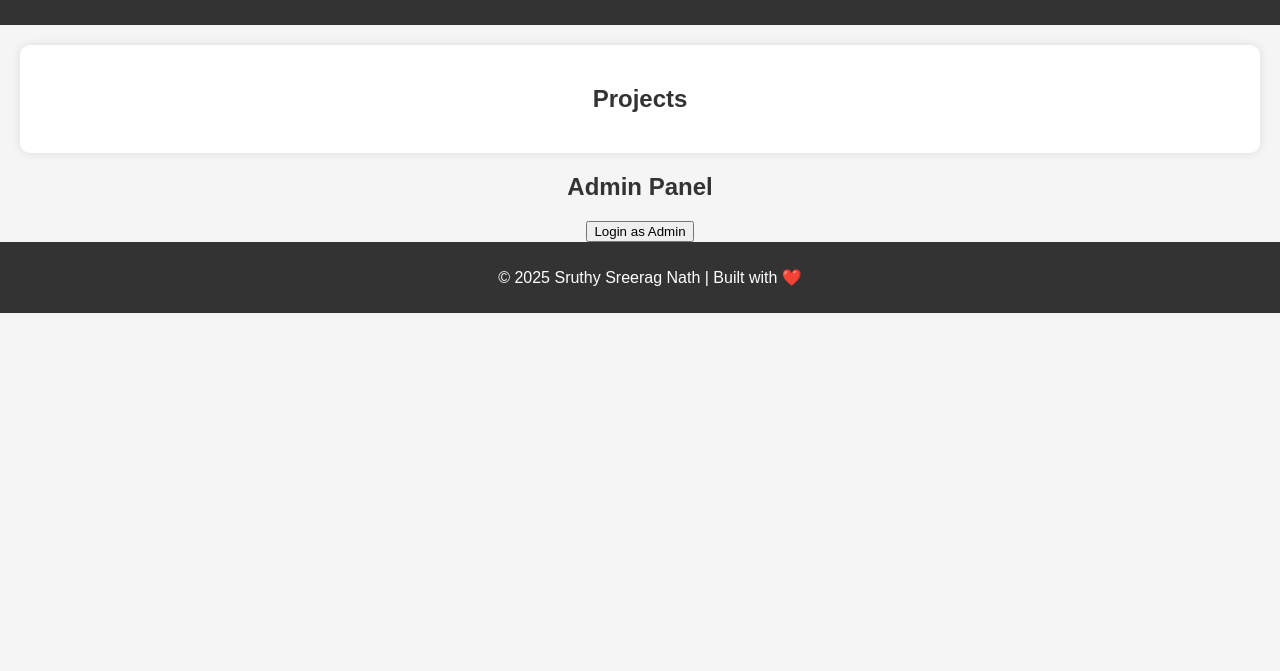
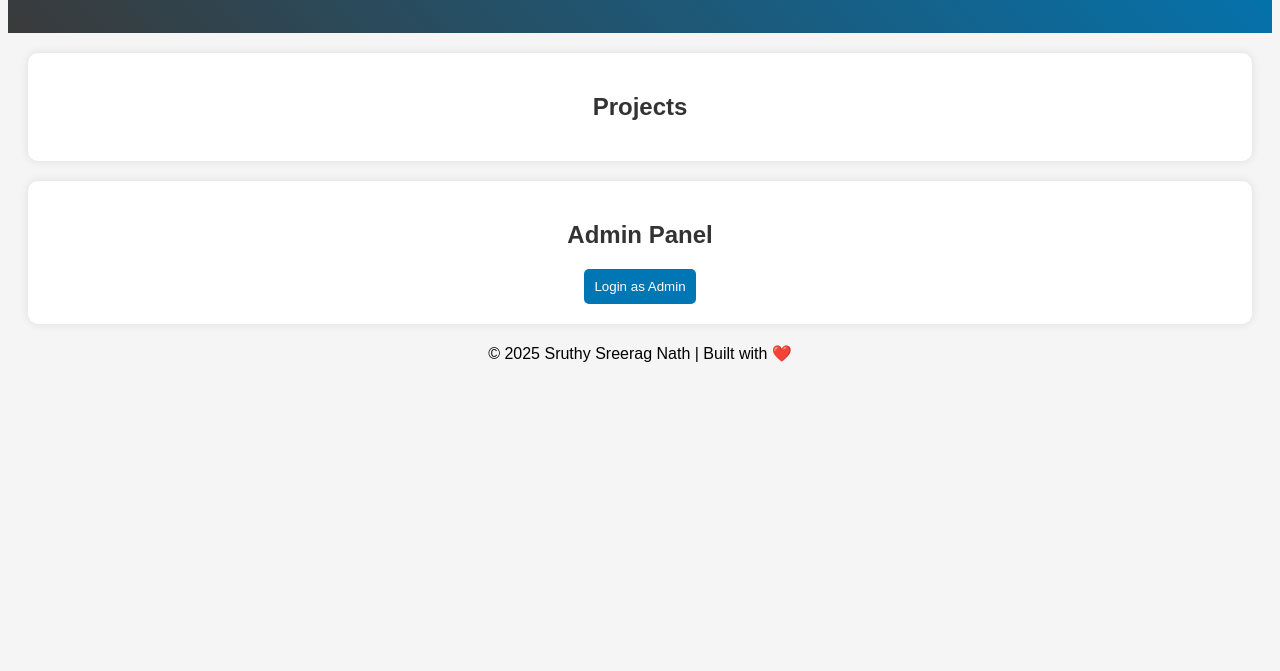
Before and after one commit to sruthy-sn91/portfolio-website, a plain HTML site: page index.html in a window 1280 px wide. Shown: the part 129-800 px from the top of the page. Drawn offline with Linux system fonts and the light colour scheme.

Commit message:
Update styles.css

```diff
--- a/styles.css
+++ b/styles.css
@@ -1,13 +1,11 @@
 body {
     font-family: Arial, sans-serif;
-    margin: 0;
-    padding: 0;
     background-color: #f5f5f5;
     text-align: center;
 }
 
 header {
-    background: #333;
+    background: linear-gradient(45deg, #3a3a3a, #0077B5);
     color: white;
     padding: 20px;
 }
@@ -16,7 +14,7 @@ h1, h2 {
     color: #333;
 }
 
-#about, #skills, #projects, #contact {
+#projects, #admin-panel {
     background: white;
     margin: 20px;
     padding: 20px;
@@ -24,9 +22,13 @@ h1, h2 {
     box-shadow: 0px 0px 10px rgba(0, 0, 0, 0.1);
 }
 
-ul {
-    list-style: none;
-    padding: 0;
+button {
+    background-color: #0077B5;
+    color: white;
+    padding: 10px;
+    border: none;
+    cursor: pointer;
+    border-radius: 5px;
 }
 
 .project {
@@ -35,18 +37,3 @@ ul {
     margin: 10px;
     border-radius: 5px;
 }
-
-a {
-    color: #0077B5;
-    text-decoration: none;
-    font-weight: bold;
-}
-
-footer {
-    background: #333;
-    color: white;
-    padding: 10px;
-    position: relative;
-    bottom: 0;
-    width: 100%;
-}
```
